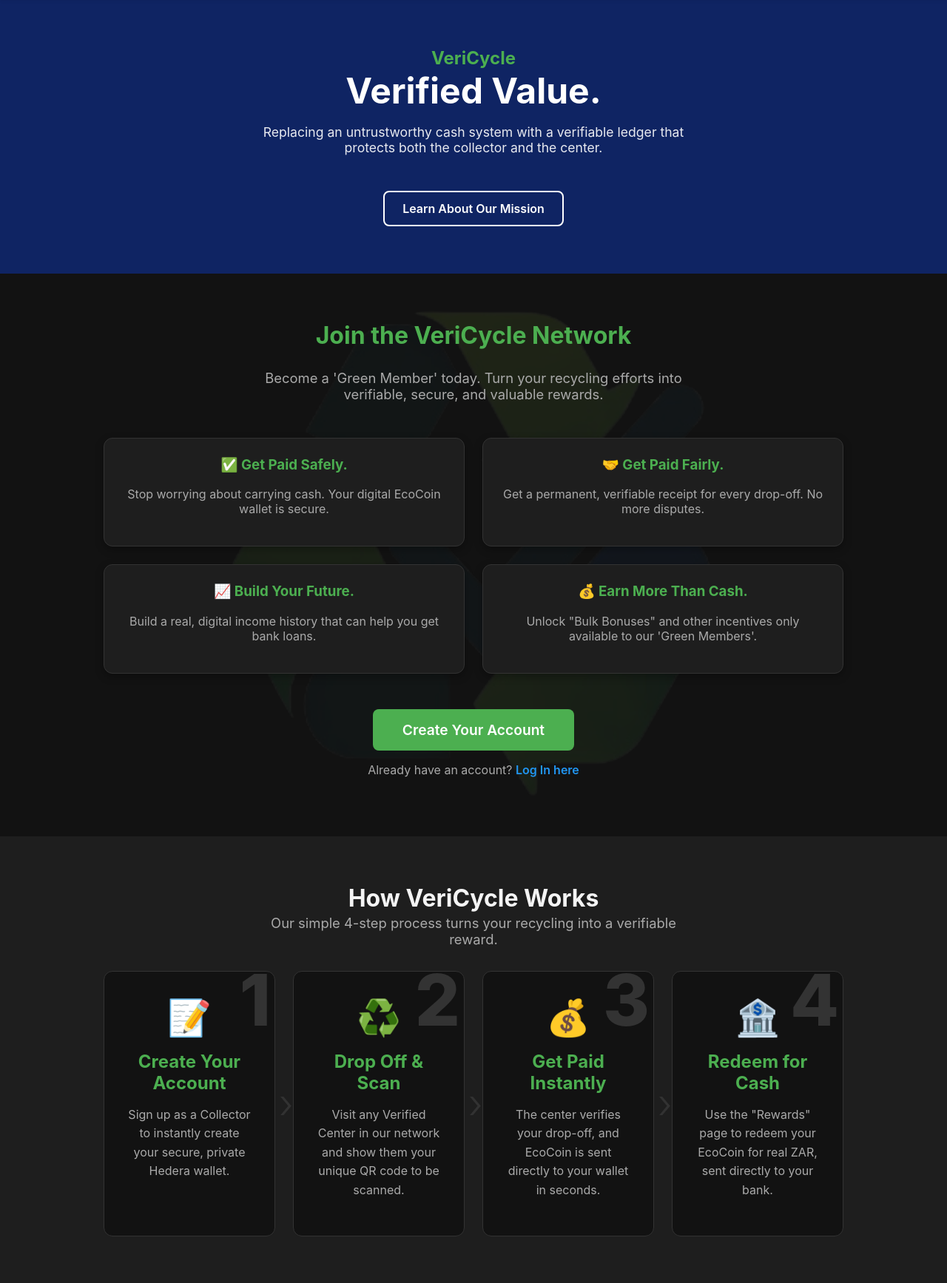
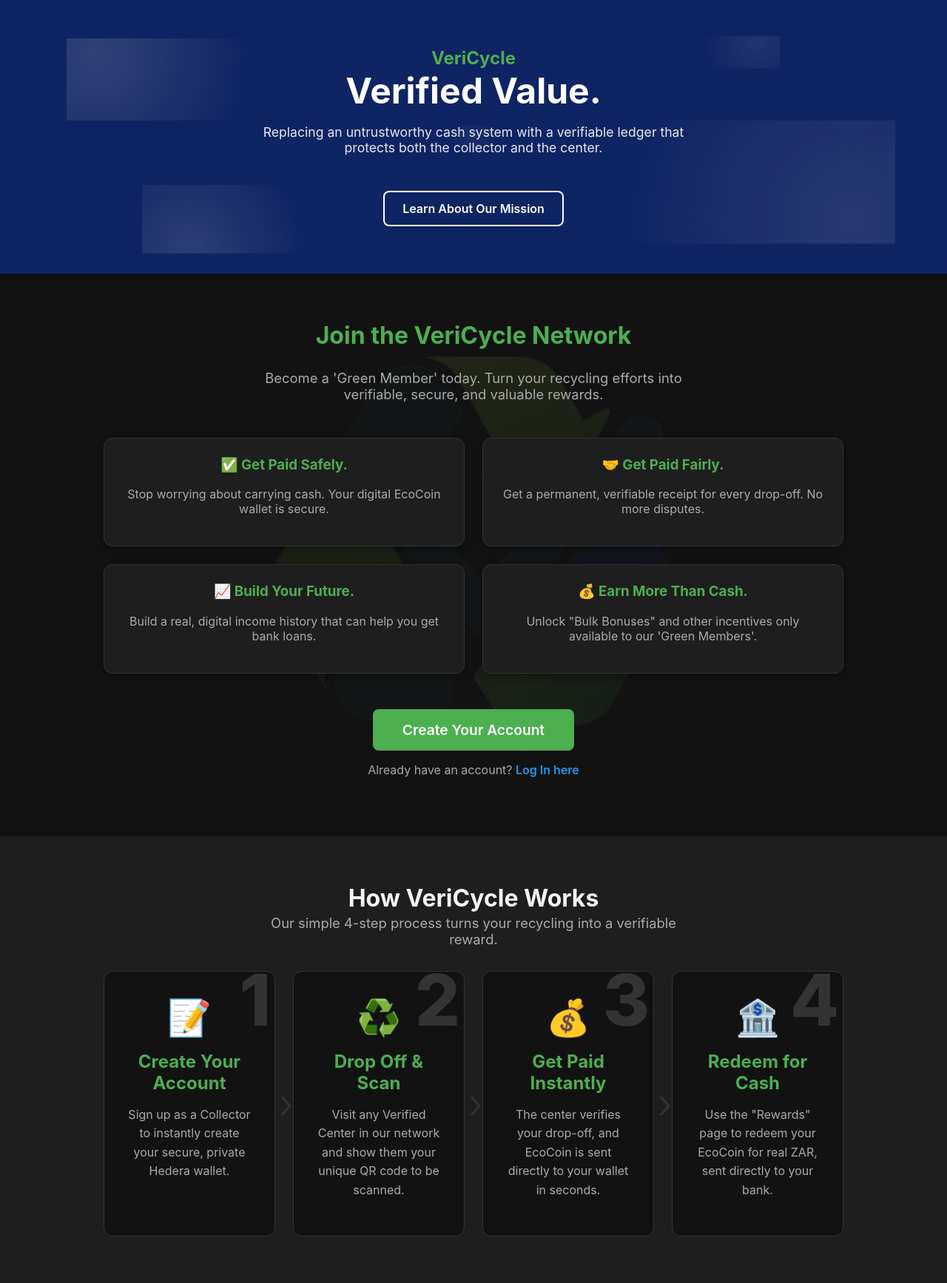
Before and after one commit to commit-to-Noma/VeriCycle, a Flask app: page /home in a window 1280 px wide. Shown: the part 88-1823 px from the top of the page at 74% size. Run offline with Flask 3, Linux system fonts and the light colour scheme.

Commit message:
feat: enhance hero section with bubble stencils and adjust background image sizes; update total recycled label for clarity

```diff
--- a/static/style.css
+++ b/static/style.css
@@ -140,10 +140,12 @@
 
 /* --- Homepage Hero Section --- */
 .hero {
-    background-color: #0f2463;
+    background-color: #0f2463; /* Dark Navy Blue */
     color: #fff;
     padding: 4rem 0;
     text-align: center;
+    position: relative; /* <-- ADD THIS */
+    overflow: hidden; /* <-- ADD THIS */
 }
 .hero h1 {
     font-size: 3rem;
@@ -180,7 +182,7 @@
     background-image: url("/static/logo.png");
     background-repeat: no-repeat;
     background-position: center;
-    background-size: 1100px;
+    background-size: 900px;
     opacity: 0.1;
     z-index: -1;
 }
@@ -389,7 +391,7 @@
     background-image: url("/static/logo.png");
     background-repeat: no-repeat;
     background-position: center;
-    background-size: 900px;
+    background-size: 1100px;
     opacity: 0.1;
     z-index: -1;
 }
@@ -1714,3 +1716,40 @@
     text-align: left;
     margin: 0 0 1rem 0;
 }
+
+/* --- NEW: Day 2 - Hero "Bubble" Stencils (Visible Version) --- */
+
+.hero::before {
+    content: "";
+    position: absolute;
+    top: 0;
+    left: 0;
+    width: 100%;
+    height: 100%;
+    z-index: 1;
+
+    /* This creates 5 bubbles with HIGHER, VISIBLE opacity */
+    background-image:
+        /* Bubble 1 (Top-left, large, faint) */
+        radial-gradient(circle at 10% 20%, rgba(255, 255, 255, 0.14) 0%, rgba(255,255,255,0.00) 60%),
+        /* Bubble 2 (Bottom-right, large, medium) */
+        radial-gradient(circle at 90% 80%, rgba(255, 255, 255, 0.10) 0%, rgba(255,255,255,0.00) 60%),
+        /* Bubble 3 (Top-right, small, faint) */
+        radial-gradient(circle at 80% 15%, rgba(255, 255, 255, 0.08) 0%, rgba(255,255,255,0.00) 60%),
+        /* Bubble 4 (Bottom-left, medium) */
+        radial-gradient(circle at 20% 90%, rgba(255, 255, 255, 0.12) 0%, rgba(255,255,255,0.00) 60%),
+        /* Bubble 5 (Center, small, faint) */
+        radial-gradient(circle at 50% 50%, rgba(255, 255, 255, 0.06) 0%, rgba(255,255,255,0.00) 60%);
+    /* Position each bubble and control its visual size with background-size */
+    background-position: 10% 20%, 90% 80%, 80% 15%, 20% 90%, 50% 50%;
+    background-size: 30% 30%, 45% 45%, 12% 12%, 25% 25%, 8% 8%;
+    background-repeat: no-repeat;
+
+    /* We don't need the extra opacity rule */
+}
+
+/* Make sure the text sits on top of the stencils */
+.hero .container {
+    position: relative;
+    z-index: 2;
+}
--- a/templates/home.html
+++ b/templates/home.html
@@ -118,8 +118,8 @@
                             <span class="stat-label-small">Verified Partners</span>
                         </div>
                         <div class="stat-card-small">
-                            <span class="stat-value-small">50,000+ kg</span>
-                            <span class="stat-label-small">Total Recycled (Demo)</span>
+                            <span class="stat-value-small">50,000+</span>
+                            <span class="stat-label-small">Total KGs Recycled</span>
                         </div>
                     </div>
                     <h3 class="leaderboard-title">Top Neighborhoods</h3>
```
